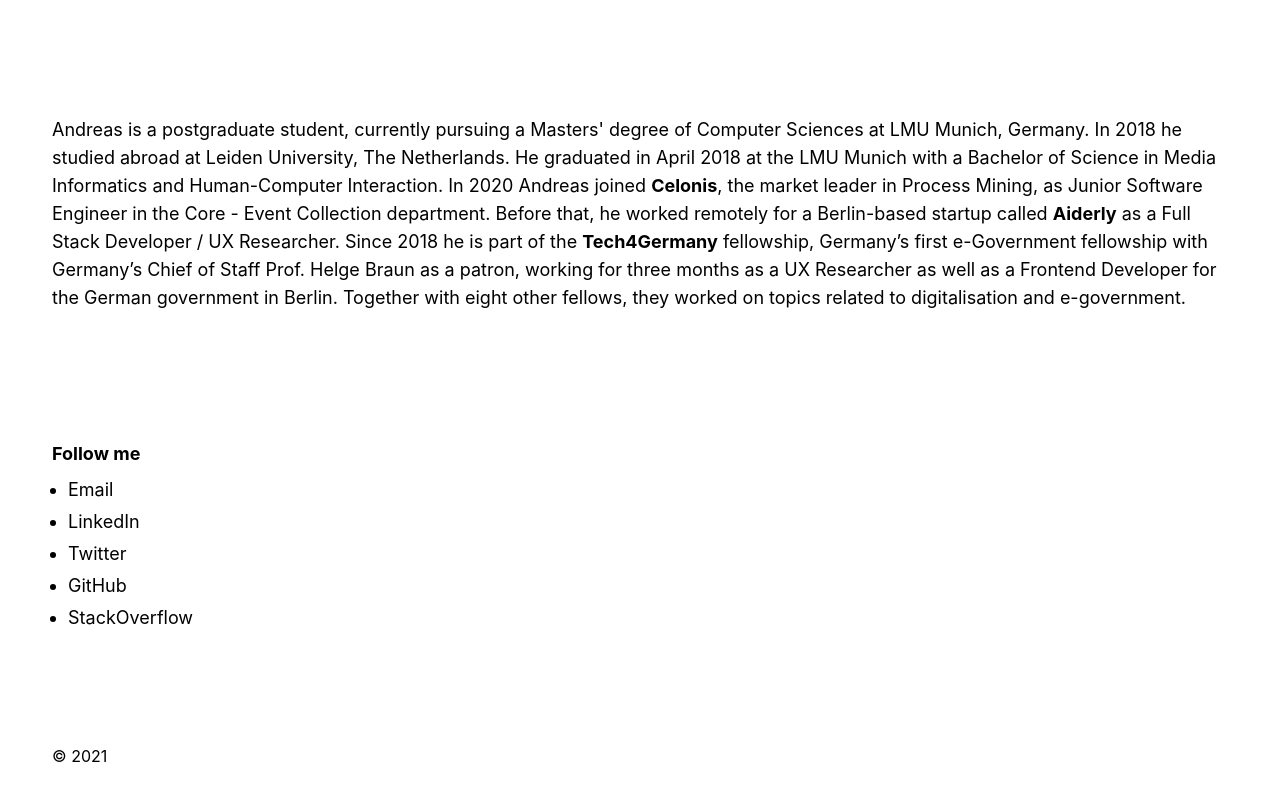
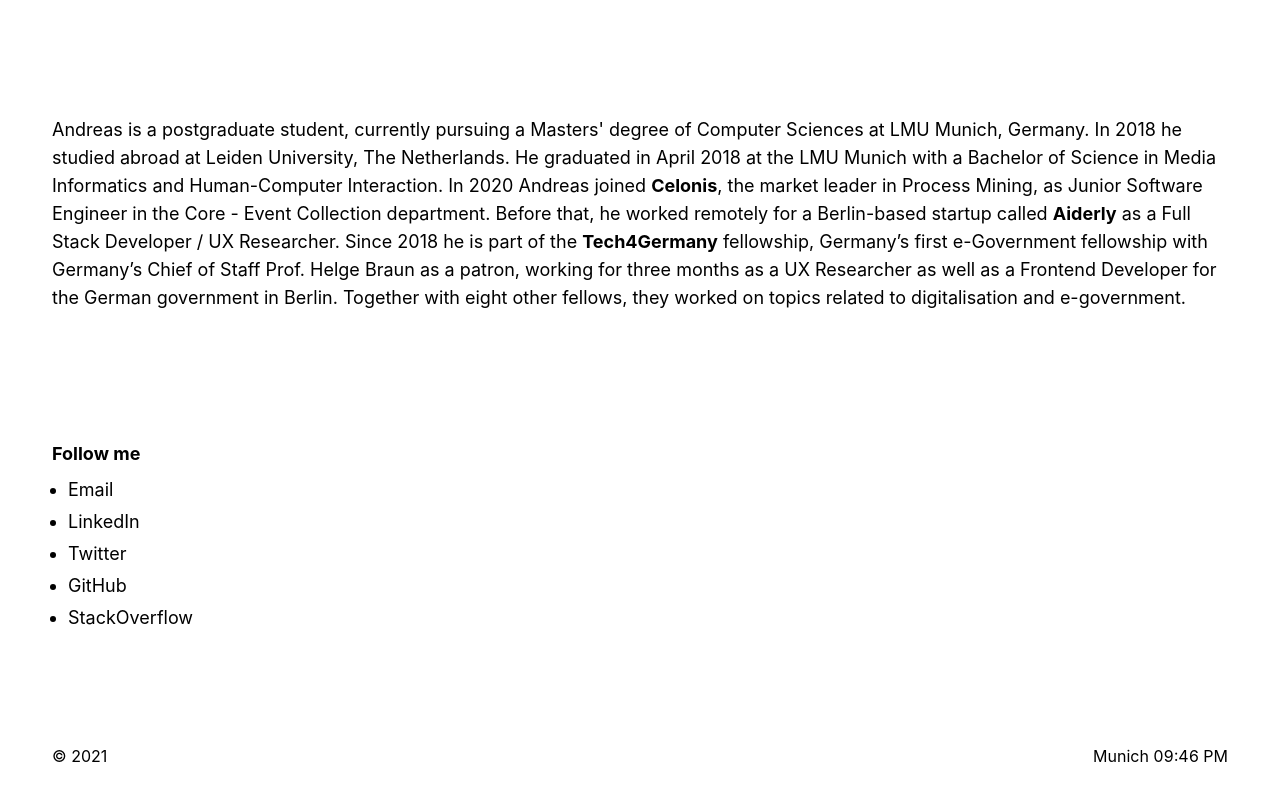
Before and after one commit to ndrsllwngr/andreasellwanger.com, a Next.js app: page / in a window 1280 px wide. Shown: the part 475-1275 px from the top of the page. Built offline with nearby package versions, Linux system fonts and the light colour scheme.

Commit message:
Add clock to footer

```diff
--- a/components/old-footer.tsx
+++ b/components/old-footer.tsx
@@ -1,11 +1,31 @@
-import React from 'react'
+import React, { useEffect, useState } from 'react'
 
 const OldFooter = () => {
+  const [dateState, setDateState] = useState(new Date())
+  useEffect(() => {
+    setInterval(() => setDateState(new Date()), 1000)
+    return () => {}
+  }, [])
+
   return (
     <div className="mx-auto max-w-7xl px-4 sm:px-6 lg:px-8">
       <div className="my-12 flex flex-row items-center justify-between">
-        <p className="">© 2021</p>
-        <div className="flex flex-row items-center justify-center"></div>
+        <p className="">
+          ©{' '}
+          {new Date().toLocaleDateString('de-DE', {
+            year: 'numeric',
+            timeZone: 'Europe/Berlin',
+          })}
+        </p>
+        <div className="flex flex-row items-center justify-center tabular-nums">
+          Munich{' '}
+          {dateState.toLocaleTimeString('de-DE', {
+            hour: '2-digit',
+            minute: '2-digit',
+            hour12: true,
+            timeZone: 'Europe/Berlin',
+          })}
+        </div>
       </div>
     </div>
   )
```
